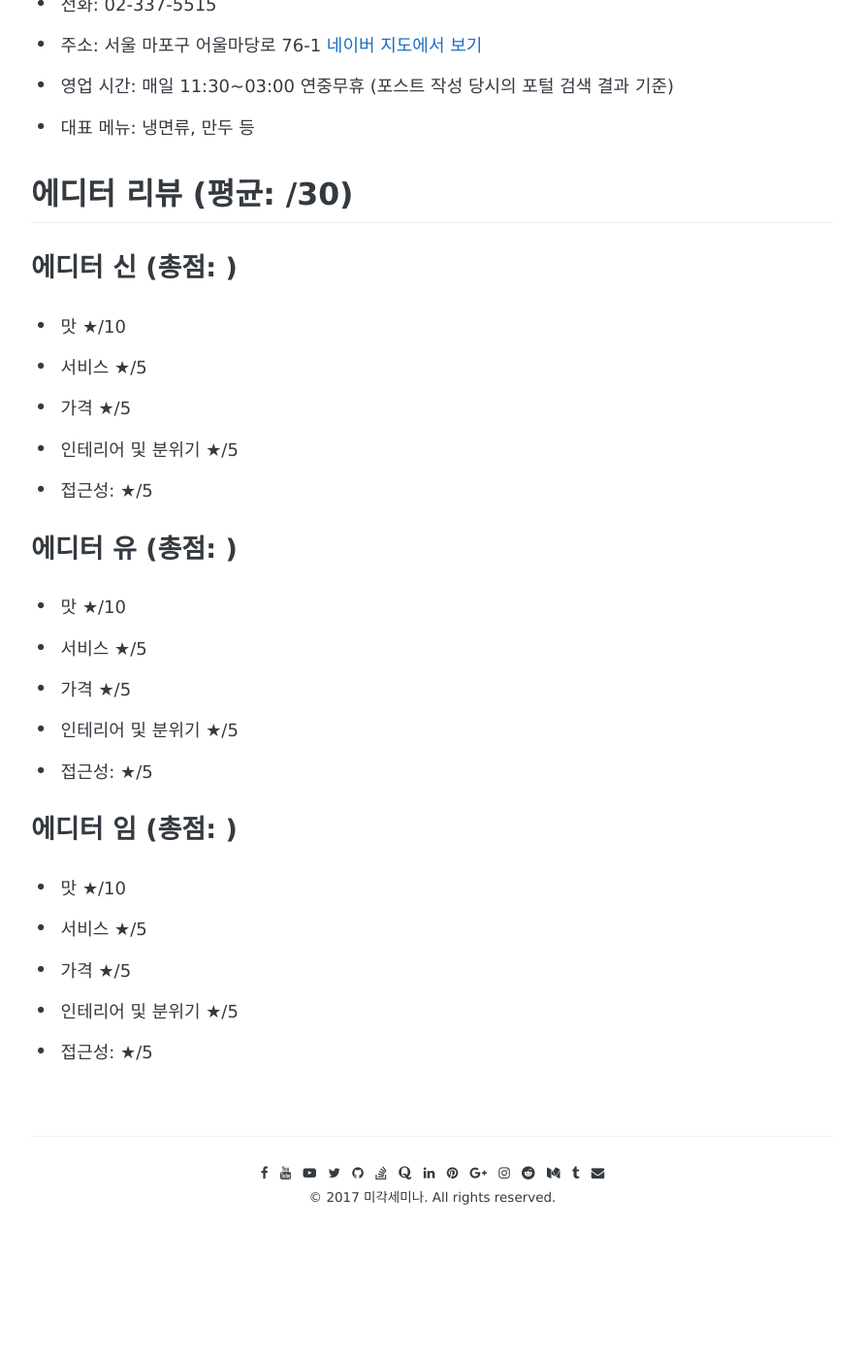
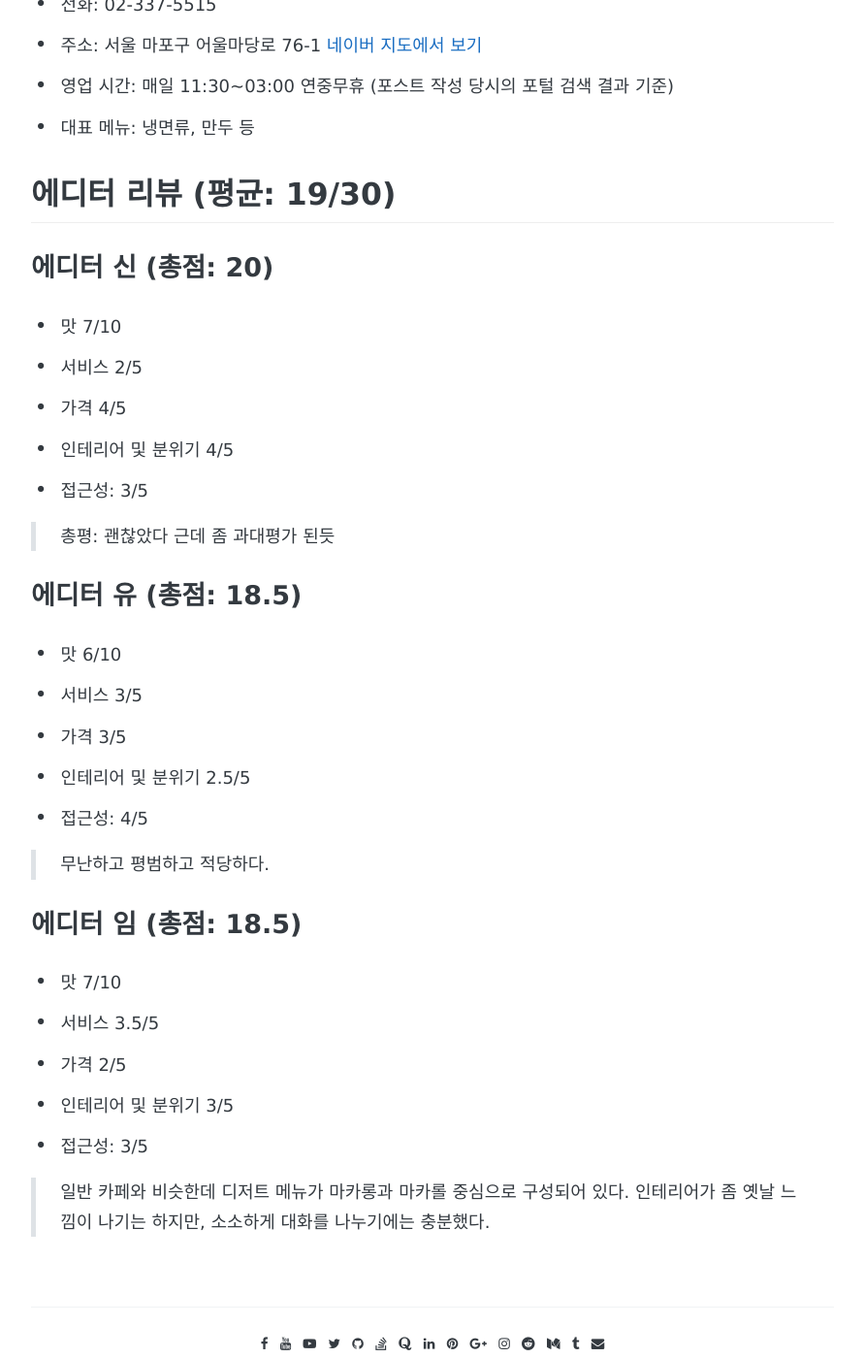
Before and after one commit to miseminar/miseminar.github.io, a Jekyll site: the page built from _posts/2017-07-24-미각세미나-2회-마포나루냉면.md, in a window 1280 px wide and 1400 px high, scrolled down 2672 px. Shown: the whole window at 97% size, without its empty margins (194-1085 px from the left). Built offline with Jekyll 4.4.1, drawn with Linux system fonts in a browser that asks for light colours; some web fonts are replaced; comment, search, counter and statistics services are not loaded; before the commit the page ends 4008 px from its top, so only the background shows below that.

Commit message:
포스팅

```diff
--- a/_posts/2017-07-24-미각세미나-2회-마포나루냉면.md
+++ b/_posts/2017-07-24-미각세미나-2회-마포나루냉면.md
@@ -20,30 +20,30 @@ share: true
 * 영업 시간: 매일 11:30~03:00 연중무휴 (포스트 작성 당시의 포털 검색 결과 기준)
 * 대표 메뉴: 냉면류, 만두 등
 
-## 에디터 리뷰 (평균: /30)
-### 에디터 신 (총점: )
-* 맛 ★/10
-* 서비스 ★/5
-* 가격 ★/5
-* 인테리어 및 분위기 ★/5
-* 접근성: ★/5
+## 에디터 리뷰 (평균: 19/30)
+### 에디터 신 (총점: 20)
+* 맛 7/10
+* 서비스 2/5
+* 가격 4/5
+* 인테리어 및 분위기 4/5
+* 접근성: 3/5
 
->
+> 총평: 괜찮았다 근데 좀 과대평가 된듯
 
-### 에디터 유 (총점: )
-* 맛 ★/10
-* 서비스 ★/5
-* 가격 ★/5
-* 인테리어 및 분위기 ★/5
-* 접근성: ★/5
+### 에디터 유 (총점: 18.5)
+* 맛 6/10
+* 서비스 3/5
+* 가격 3/5
+* 인테리어 및 분위기 2.5/5
+* 접근성: 4/5
 
->
+> 무난하고 평범하고 적당하다.
 
-### 에디터 임 (총점: )
-* 맛 ★/10
-* 서비스 ★/5
-* 가격 ★/5
-* 인테리어 및 분위기 ★/5
-* 접근성: ★/5
+### 에디터 임 (총점: 18.5)
+* 맛 7/10
+* 서비스 3.5/5
+* 가격 2/5
+* 인테리어 및 분위기 3/5
+* 접근성: 3/5
 
->
+> 일반 카페와 비슷한데 디저트 메뉴가 마카롱과 마카롤 중심으로 구성되어 있다. 인테리어가 좀 옛날 느낌이 나기는 하지만, 소소하게 대화를 나누기에는 충분했다.
```
Also changed, not shown: _posts/2017-07-24-미각세미나-2회-르뿌띠푸.md (+16 -16 lines).
